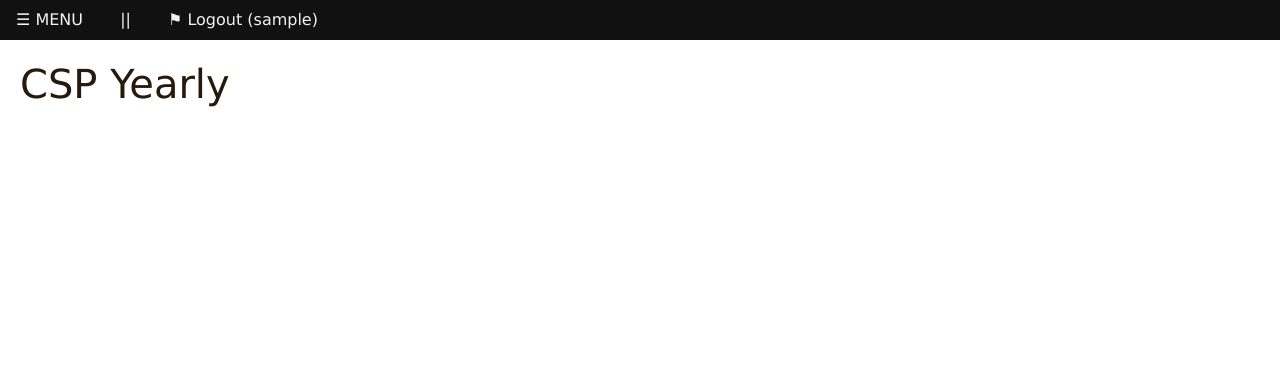
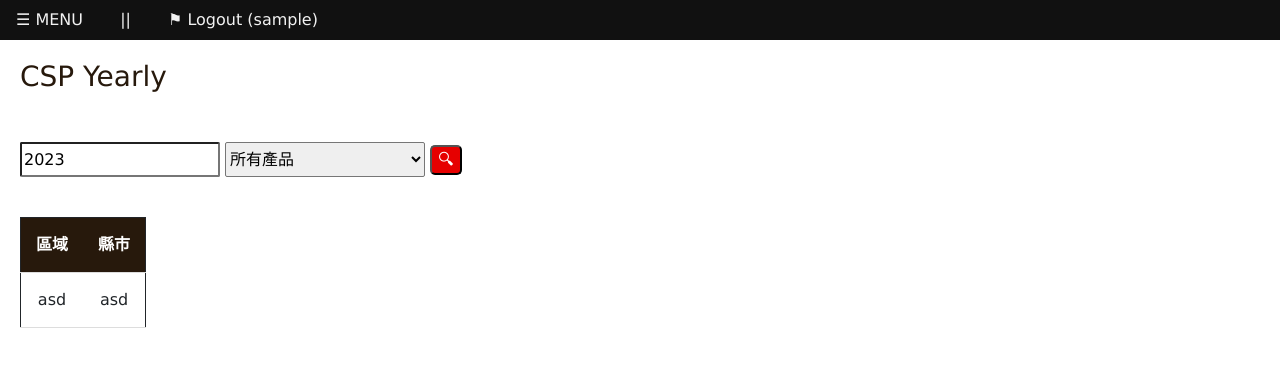
Before and after one commit to PatriciaPark/data_statistics, a Django app: page /csp/ in a window 1280 px wide. Shown: the part 107-474 px from the top of the page. Run offline with Django 4.2, Linux system fonts and the light colour scheme; the visitor is signed in with stand-in values (Sample User, id 1).

Commit message:
yearly start

```diff
--- a/mysite/csm/templates/csm/index.html
+++ b/mysite/csm/templates/csm/index.html
@@ -6,7 +6,7 @@
 <link rel="stylesheet" href="{% static 'css/loading.css' %}">
 {% if user.is_authenticated %}
     <h3 class="menuTitle">全聯 Monthly <B>{{month}}月</B></h3>
-    <div data-preset="energy" class="ldBar label-center" data-value="35"></div>
+    {% comment %} <div data-preset="energy" class="ldBar label-center" data-value="35"></div> {% endcomment %}
     <form method="GET">
         <div class="searchForm">
             <input type="month" name="input-month" id="monthSearch" class="searchMonth">
--- a/mysite/csm/views.py
+++ b/mysite/csm/views.py
@@ -24,8 +24,8 @@ def index(request):
     # html에서 선택한 select box value 받아오기 및 정렬
     prdcode = request.GET.get('input-prd')  #상품코드
     sort = request.GET.get('input-sort')    #정렬
-    print('####prdcode', prdcode)
-    print('####sort', sort)
+
+    # select box 선택에 따른 정렬
     if prdcode:
         if sort == 'strname':
             monthData = SumMonthly.objects.filter(prd_code = prdcode, sum_m_date__year=int(year), sum_m_date__month=int(month)).select_related('prd_code','str_code').order_by('str_code__str_name', 'sum_m_code','prd_code')
--- /dev/null
+++ b/mysite/csp/static/css/csp.css
@@ -0,0 +1,35 @@
+.dataGrid {
+    padding: 20px;
+    overflow-x: auto;
+}
+
+.tableGrid {
+    border-collapse: collapse;
+    border: 1px solid;
+    white-space: nowrap;
+}
+
+.tableGrid thead {
+    position: -webkit-sticky;
+    position: sticky;
+    top: 0;
+    background-color: #27190c;
+}
+
+.tableGrid th {
+    position: -webkit-sticky;
+    position: sticky;
+    top: 0;
+}
+
+th, td {
+    padding: 15px;
+    text-align: center;
+    border-bottom: 1px solid #ddd;
+}
+
+th {
+    background-color: #27190c;
+    color: white;
+    text-align: center;
+}
--- a/mysite/csp/templates/csp/index.html
+++ b/mysite/csp/templates/csp/index.html
@@ -2,9 +2,49 @@
 {% block content %}
 {% load static %}
 <link rel="stylesheet" href="{% static 'css/style.css' %}">
+<link rel="stylesheet" href="{% static 'css/csp.css' %}">
+<style type="text/css">
+
+</style>
 {% if user.is_authenticated %}
-    <h1 class="menuTitle">CSP Yearly</h1>
+    <h3 class="menuTitle">CSP Yearly</h3>
+    <form method="GET">
+        <div class="searchForm">
+            <input type="number" min="2000" max="2099" step="1" value="2023" class="select"/>
+            <select name="input-prd" id="selectSearch" class="select" onChange="selectedPrd()">
+                <option value="" selected>所有產品</option>
+                <option value="11530035">活蔘28D</option>
+                <option value="11060162">蔘精ET秘</option>
+                <option value="17010087">活蔘28D/蔘活力飲禮盒</option>
+                <option value="17010088">蔘石榴飲</option>
+                <option value="17010004">蔘野櫻莓飲</option>
+                <option value="17010002">蔘精ET禮盒</option>
+                <option value="12345678">test</option>
+            </select>
+            <input type="submit" id="btnSearch" value="🔍︎">
+        </div>
+        <div class="dataGrid">
+            <table class="tableGrid" id="myTable">
+                <thead class="sticky-element">
+                    <tr>
+                        <th><B>區域</B></th>
+                        <th><B>縣市</B></th>
+                    </tr>
+                </thead>
+                <tbody>
+                    <tr>
+                        <td>asd</td>
+                        <td>asd</td>
+                    </tr>
+                <tbody>
+            </table>
+        </div>
+    </form>
 {% else %}
     <meta http-equiv="refresh" content="0; url='/users/login'" />
 {% endif %}
+<script type="text/javascript">
+
+</script>
+<script src="{% static 'script/csp.js' %}"></script>
 {% endblock %}
```
Also changed, not shown: mysite/csp/static/script/csp.js (added).
